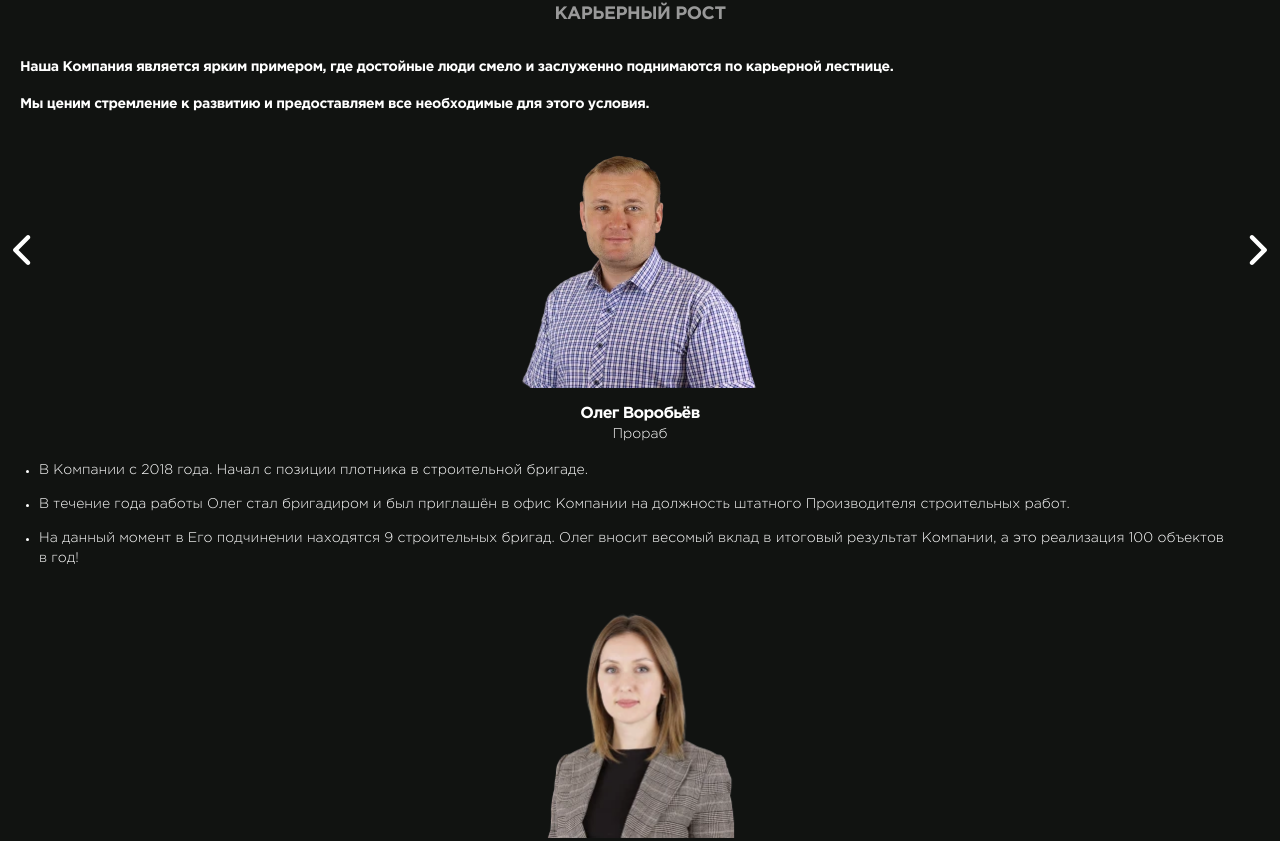
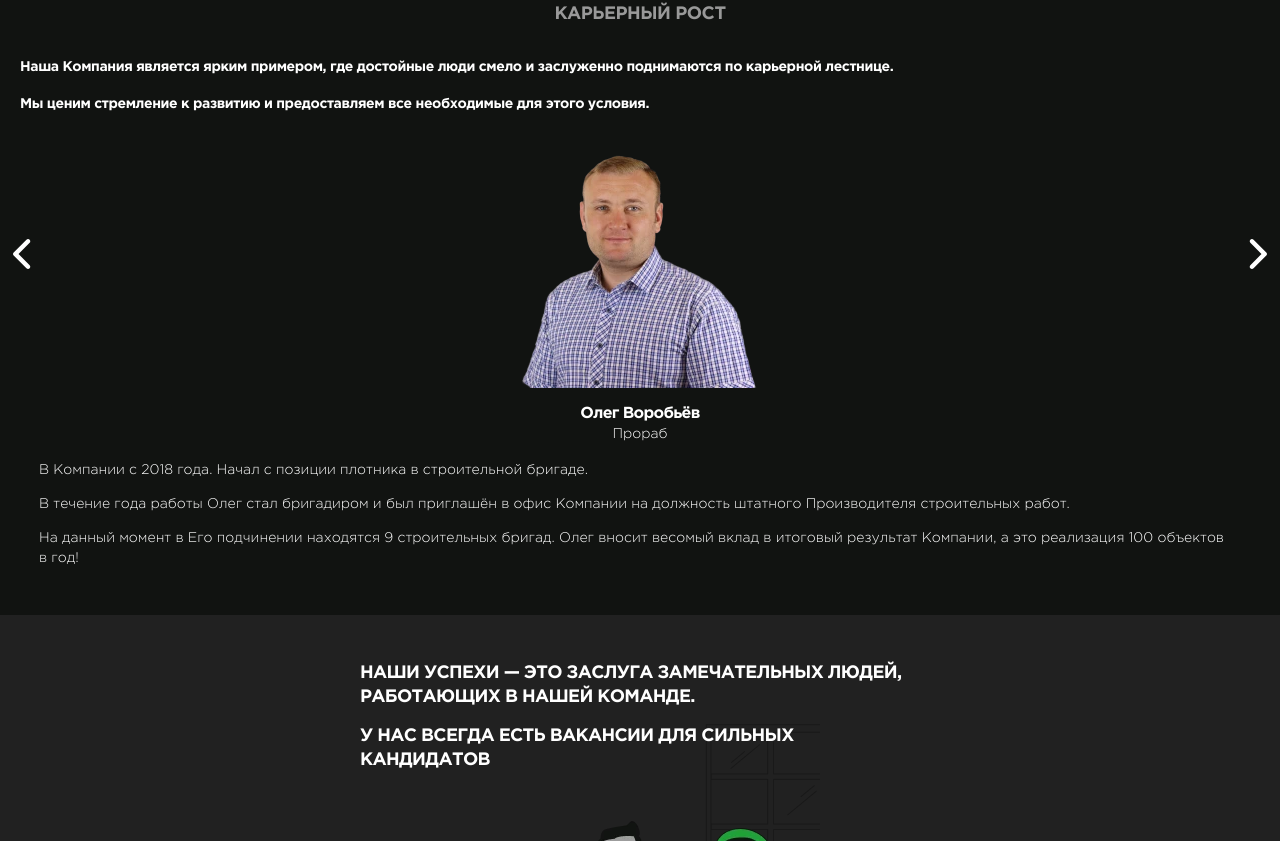
Before and after one commit to AnyaPerelygina/pplk, a website with bundled scripts: page source/index.html in a window 1280 px wide. Shown: the part 2957-3798 px from the top of the page. Built offline with nearby package versions, Linux system fonts and the light colour scheme; files whose address does not match are found by name.

Commit message:
feat: добавляет js для слайдера Карьерный рост

```diff
--- a/source/index.html
+++ b/source/index.html
@@ -401,6 +401,7 @@
               </svg>
             </button>
             <div class="employees__wrapper swiper">
+              <div class="swiper-wrapper">
                 <div class="employees__slide swiper-slide">
                   <picture>
                     <source type="image/webp" media="(min-width: 320px)" srcset="img/employees/Oleg.webp, img/employees/Oleg@2x.webp 2x">
@@ -444,6 +445,7 @@
                       <li>После&nbsp;9 месяцев стабильных результатов, зарекомендовав себя как&nbsp;надёжный сотрудник, получил ответственную должность Логиста.</li>
                       <li>Через&nbsp;год Даниил занял должность Специалиста службы снабжения, взяв на&nbsp;себя помимо закупа материала ещё&nbsp;и&nbsp;крайне важную роль Сметчика.</li>
                     </ul>
+                  </div>
                 </div>
               </div>
             </div>
--- a/source/js/main.js
+++ b/source/js/main.js
@@ -3,6 +3,7 @@ import {initModals} from './modules/modals/init-modals';
 import {Form} from './modules/form-validate/form';
 import {addToggleMenu} from './modules/header/toggle';
 import {StickyHeader} from './modules/header/sticky-header';
+import {initsSliderEmployees} from './modules/sliders/employees-slider';
 
 // ---------------------------------
 
@@ -11,6 +12,7 @@ window.addEventListener('DOMContentLoaded', () => {
   // Utils
   // ---------------------------------
 
+  initsSliderEmployees();
   iosVhFix();
 
   // Modules
--- /dev/null
+++ b/source/js/modules/sliders/employees-slider.js
@@ -0,0 +1,29 @@
+/* eslint-disable no-new */
+const sliderEmployees = document.querySelector('.employees__wrapper');
+const buttonNext = document.querySelector('.employees__button--next');
+const buttonPrev = document.querySelector('.employees__button--prev');
+
+const initsSliderEmployees = () => {
+  if (sliderEmployees) {
+    // eslint-disable-next-line no-undef
+    new Swiper(sliderEmployees, {
+      navigation: {
+        nextEl: buttonNext,
+        prevEl: buttonPrev,
+      },
+      loop: true,
+      breakpoints: {
+        320: {
+          slidesPerView: 1,
+          spaceBetween: 20,
+        },
+      },
+    });
+  }
+
+  document.addEventListener('DOMContentLoaded', () => {
+    initsSliderEmployees();
+  });
+};
+
+export {initsSliderEmployees};
--- a/source/js/vendor.js
+++ b/source/js/vendor.js
@@ -1,3 +1,3 @@
 // Swiper 8.4.7
-// import './vendor/swiper';
+import './vendor/swiper';
 import './vendor/focus-visible-polyfill';
--- a/source/sass/blocks/employees.scss
+++ b/source/sass/blocks/employees.scss
@@ -17,6 +17,14 @@
     letter-spacing: -0.4px;
     text-align: start;
     margin: 0 0 17px;
+  }
+
+  &__wrapper {
+    display: flex;
+    flex-direction: row;
+    overflow: hidden;
+    width: 100%;
+    height: 100%;
   }
 
   img {
@@ -56,12 +64,15 @@
       font-size: 14px;
       font-weight: 400;
       line-height: 20px;
+      overflow: hidden;
+      width: 100%;
+      height: 100%;
     }
   }
 
   &__button {
     position: absolute;
-    top: 18.2%;
+    top: 42.7%;
     width: 18px;
     height: 30px;
     border: none;
```
Also changed, not shown: build/css/style.css, build/css/style.min.css, build/index.html, build/js/main.min.js, build/js/vendor.min.js, 2 other files. Lines whose indentation alone changed are shown as unchanged.
